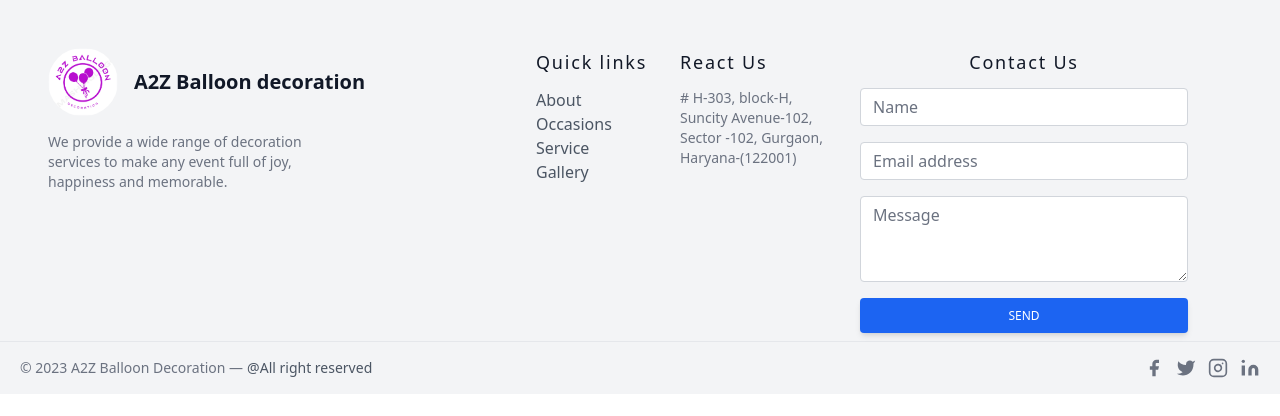
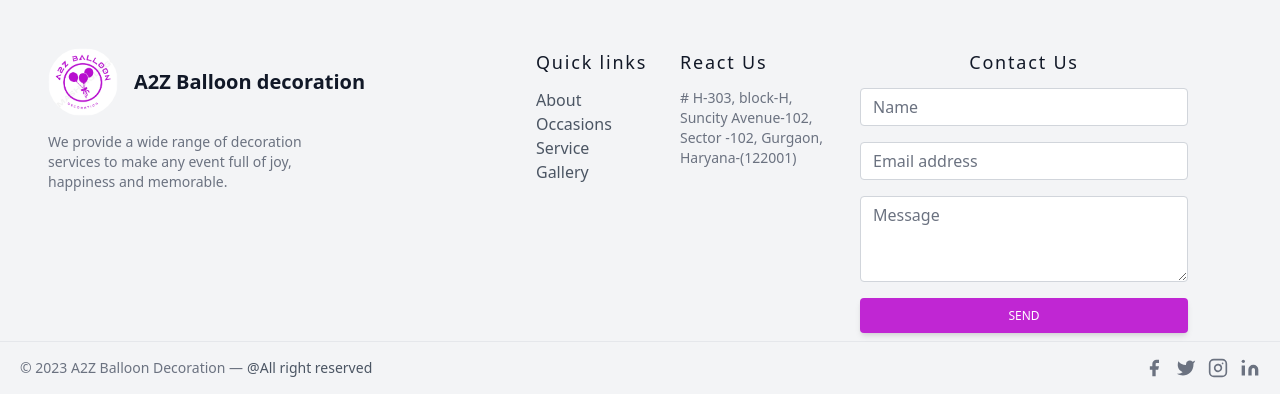
Before and after one commit to vakilsingh12/ballondecoration, a Next.js app: page /component/Footer in a window 1280 px wide. Shown: the top 416 px of the page. Built offline with nearby package versions, Linux system fonts and the light colour scheme.

Commit message:
service and occasion changes updated

```diff
--- a/pages/component/Footer.js
+++ b/pages/component/Footer.js
@@ -67,7 +67,7 @@ const Footer = () => {
             transition
             ease-in-out
             m-0
-            focus:text-gray-700 focus:bg-white focus:border-blue-600 focus:outline-none" id="exampleInput7"
+            focus:text-gray-700 focus:bg-white focus:border-fuchsia-600 focus:outline-none" id="exampleInput7"
               placeholder="Name"/>
           </div>
           <div className="form-group mb-4">
@@ -84,7 +84,7 @@ const Footer = () => {
             transition
             ease-in-out
             m-0
-            focus:text-gray-700 focus:bg-white focus:border-blue-600 focus:outline-none" id="exampleInput8"
+            focus:text-gray-700 focus:bg-white focus:border-fuchsia-600 focus:outline-none" id="exampleInput8"
               placeholder="Email address"/>
           </div>
           <div className="form-group mb-4">
@@ -103,14 +103,14 @@ const Footer = () => {
             transition
             ease-in-out
             m-0
-            focus:text-gray-700 focus:bg-white focus:border-blue-600 focus:outline-none
+            focus:text-gray-700 focus:bg-white focus:border-fuchsia-600 focus:outline-none
           " id="exampleFormControlTextarea13" rows="3" placeholder="Message"></textarea>
           </div>
           <button type="submit" className="
           w-full
           px-6
           py-2.5
-          bg-blue-600
+          bg-fuchsia-600
           text-white
           font-medium
           text-xs
@@ -118,9 +118,9 @@ const Footer = () => {
           uppercase
           rounded
           shadow-md
-          hover:bg-blue-700 hover:shadow-lg
-          focus:bg-blue-700 focus:shadow-lg focus:outline-none focus:ring-0
-          active:bg-blue-800 active:shadow-lg
+          hover:bg-fuchsia-700 hover:shadow-lg
+          focus:bg-fuchsia-700 focus:shadow-lg focus:outline-none focus:ring-0
+          active:bg-fuchsia-800 active:shadow-lg
           transition
           duration-150
           ease-in-out">Send</button>
```
